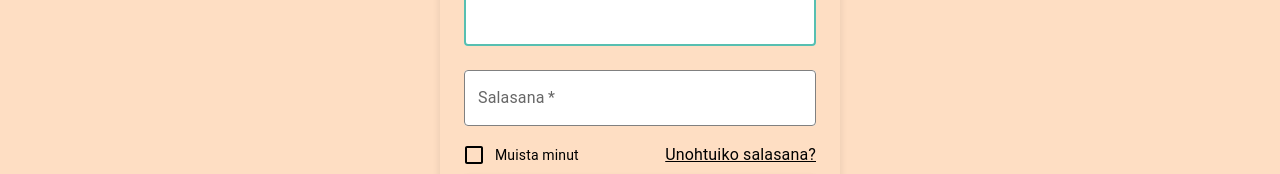
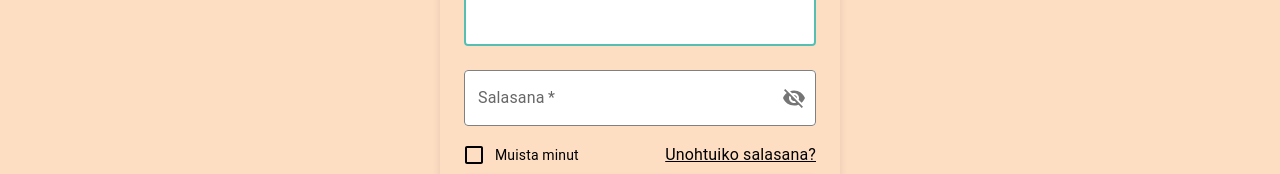
Before and after one commit to Lapsen-Arki/LAAR2, a React (Vite) app in the folder frontend/: page /login in a window 1280 px wide. Shown: the part 253-427 px from the top of the page. Built offline with nearby package versions, Linux system fonts and the light colour scheme; no server answers.

Commit message:
loginiin silmä iconi

```diff
--- a/frontend/src/views/Auth/Login.tsx
+++ b/frontend/src/views/Auth/Login.tsx
@@ -8,6 +8,8 @@ import {
   Grid,
   TextField,
   Typography,
+  IconButton,
+  InputAdornment,
 } from "@mui/material";
 import { ThemeProvider } from "@mui/material/styles";
 import { formTheme } from "../../styles/formThemeMUI";
@@ -19,6 +21,7 @@ import ResetPasswordModal from "../../components/modals/resetPasswordModal";
 import VerifyEmailModal from "../../components/modals/verifyEmailModal";
 import ReturnBtn from "../../components/returnBtn";
 import { Link } from "react-router-dom";
+import { Visibility, VisibilityOff } from "@mui/icons-material";
 
 const Login: React.FC = (): JSX.Element => {
   const [email, setEmail] = useState("");
@@ -81,6 +84,11 @@ const Login: React.FC = (): JSX.Element => {
     setRememberMe(event.target.checked);
   };
 
+  const [showPassword, setShowPassword] = useState(false);
+  const handleTogglePasswordVisibility = () => {
+    setShowPassword(!showPassword);
+  };
+
   return (
     <ThemeProvider theme={formTheme}>
       <Container component="main" maxWidth="sm" sx={{ textAlign: "center" }}>
@@ -113,12 +121,26 @@ const Login: React.FC = (): JSX.Element => {
             required
             fullWidth
             label="Salasana"
-            type="password"
+            type={showPassword ? "text" : "password"}
             autoComplete="current-password"
             value={password}
             onChange={(e: React.ChangeEvent<HTMLInputElement>) =>
               setPassword(e.target.value)
             }
+
+            InputProps={{
+              endAdornment: (
+                <InputAdornment position="end">
+                  <IconButton
+                    onClick={handleTogglePasswordVisibility}
+                    edge="end"
+                    aria-label="toggle password visibility"
+                  >
+                    {showPassword ? <Visibility /> : <VisibilityOff />}
+                  </IconButton>
+                </InputAdornment>
+              ),
+            }}
           />
 
           <Grid
```
